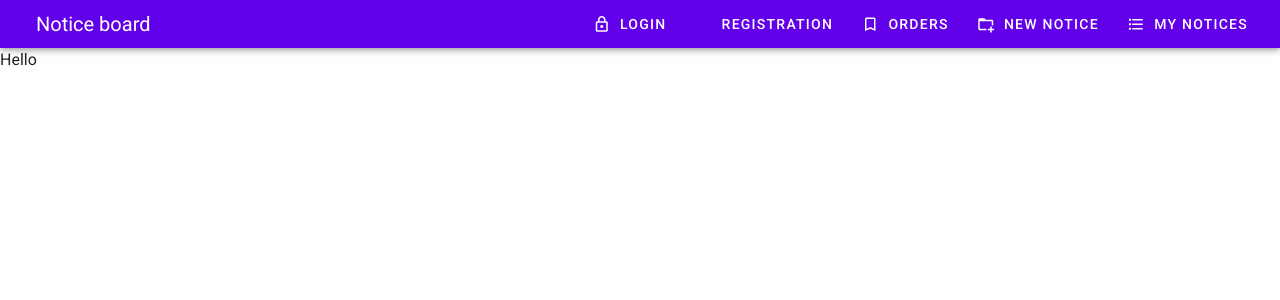
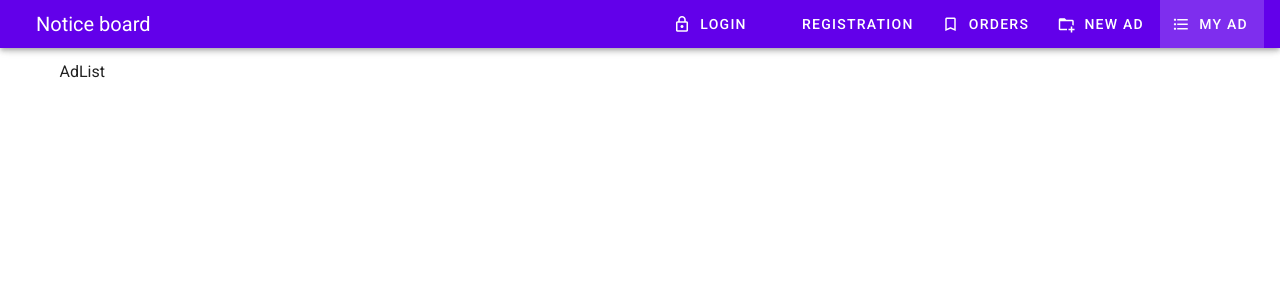
Before and after one commit to aytmamatov/notice-board, a Vue app: page /list in a window 1280 px wide. Shown: the top 300 px of the page. Built offline with nearby package versions, Linux system fonts and the light colour scheme.

Commit message:
Registration of routes

```diff
--- a/src/App.vue
+++ b/src/App.vue
@@ -19,14 +19,13 @@
       <v-toolbar-title>Notice board</v-toolbar-title>
       <v-spacer></v-spacer>
       <v-toolbar-items class="hidden-sm-and-down">
-        <v-btn text v-for="link in links" :key="link.title">
+        <v-btn :to="link.url" text v-for="link in links" :key="link.title">
           <v-icon left :to="link.url">{{ link.icon }}</v-icon>
           {{ link.title }}
         </v-btn>
       </v-toolbar-items>
     </v-app-bar>
     <v-content>
-      Hello
       <router-view />
     </v-content>
   </v-app>
@@ -38,10 +37,10 @@ export default {
       drawer: false,
       links: [
         { title: "Login", icon: "mdi-lock-outline", url: "/login" },
-        { title: "Registration", icon: "mdi-face-outline", url: "/register" },
+        { title: "Registration", icon: "mdi-face-outline", url: "/registration" },
         { title: "Orders", icon: "mdi-bookmark-outline", url: "/orders" },
-        { title: "New notice", icon: "mdi-folder-plus-outline", url: "/new" },
-        { title: "My notices", icon: "mdi-format-list-bulleted", url: "/list" },
+        { title: "New ad", icon: "mdi-folder-plus-outline", url: "/newAd" },
+        { title: "My ad", icon: "mdi-format-list-bulleted", url: "/list" },
       ],
     };
   },
--- /dev/null
+++ b/src/components/Ads/Ad.vue
@@ -0,0 +1,13 @@
+<template>
+  <v-container>
+    <v-layout>
+      <v-flex xs12>Ad</v-flex>
+    </v-layout>
+  </v-container>
+</template>
+
+<script>
+export default {};
+</script>
+
+<style></style>
--- /dev/null
+++ b/src/components/Ads/AdList.vue
@@ -0,0 +1,13 @@
+<template>
+  <v-container>
+    <v-layout>
+      <v-flex xs12>AdList</v-flex>
+    </v-layout>
+  </v-container>
+</template>
+
+<script>
+export default {};
+</script>
+
+<style></style>
--- /dev/null
+++ b/src/components/Ads/NewAd.vue
@@ -0,0 +1,13 @@
+<template>
+  <v-container>
+    <v-layout>
+      <v-flex xs12>NewAd</v-flex>
+    </v-layout>
+  </v-container>
+</template>
+
+<script>
+export default {};
+</script>
+
+<style></style>
--- /dev/null
+++ b/src/components/Auth/Login.vue
@@ -0,0 +1,13 @@
+<template>
+  <v-container>
+    <v-layout>
+      <v-flex xs12>Login</v-flex>
+    </v-layout>
+  </v-container>
+</template>
+
+<script>
+export default {};
+</script>
+
+<style></style>
--- /dev/null
+++ b/src/components/Auth/Registration.vue
@@ -0,0 +1,13 @@
+<template>
+  <v-container>
+    <v-layout>
+      <v-flex xs12>Registration</v-flex>
+    </v-layout>
+  </v-container>
+</template>
+
+<script>
+export default {};
+</script>
+
+<style></style>
--- /dev/null
+++ b/src/components/Home.vue
@@ -0,0 +1,13 @@
+<template>
+  <v-container>
+    <v-layout>
+      <v-flex xs12>Home</v-flex>
+    </v-layout>
+  </v-container>
+</template>
+
+<script>
+export default {};
+</script>
+
+<style></style>
--- /dev/null
+++ b/src/components/User/Orders.vue
@@ -0,0 +1,13 @@
+<template>
+  <v-container>
+    <v-layout>
+      <v-flex xs12>Orders</v-flex>
+    </v-layout>
+  </v-container>
+</template>
+
+<script>
+export default {};
+</script>
+
+<style></style>
--- a/src/router/index.js
+++ b/src/router/index.js
@@ -1,12 +1,56 @@
 import Vue from "vue";
 import VueRouter from "vue-router";
+import Home from "@/components/Home";
+import NewAd from "@/components/Ads/NewAd";
+import AdList from "@/components/Ads/AdList";
+import Ad from "@/components/Ads/Ad";
+import Orders from "@/components/User/Orders";
+import Login from "@/components/Auth/Login";
+import Registration from "@/components/Auth/Registration";
 
 Vue.use(VueRouter);
 
-const routes = [];
+const routes = [
+  {
+    name: "home",
+    path: "/",
+    component: Home,
+  },
+  {
+    name: "newAd",
+    path: "/newad",
+    component: NewAd,
+  },
+  {
+    name: "ad",
+    path: "/ad/:id",
+    component: Ad,
+  },
+  {
+    name: "list",
+    path: "/list",
+    component: AdList,
+  },
+  {
+    name: "orders",
+    path: "/orders",
+    component: Orders,
+  },
+  {
+    name: "reg",
+    path: "/registration",
+    component: Registration,
+  },
+  {
+    name: "login",
+    path: "/login",
+    component: Login,
+  },
+];
 
 const router = new VueRouter({
   routes,
+  mode: "history",
 });
 
 export default router;
```
